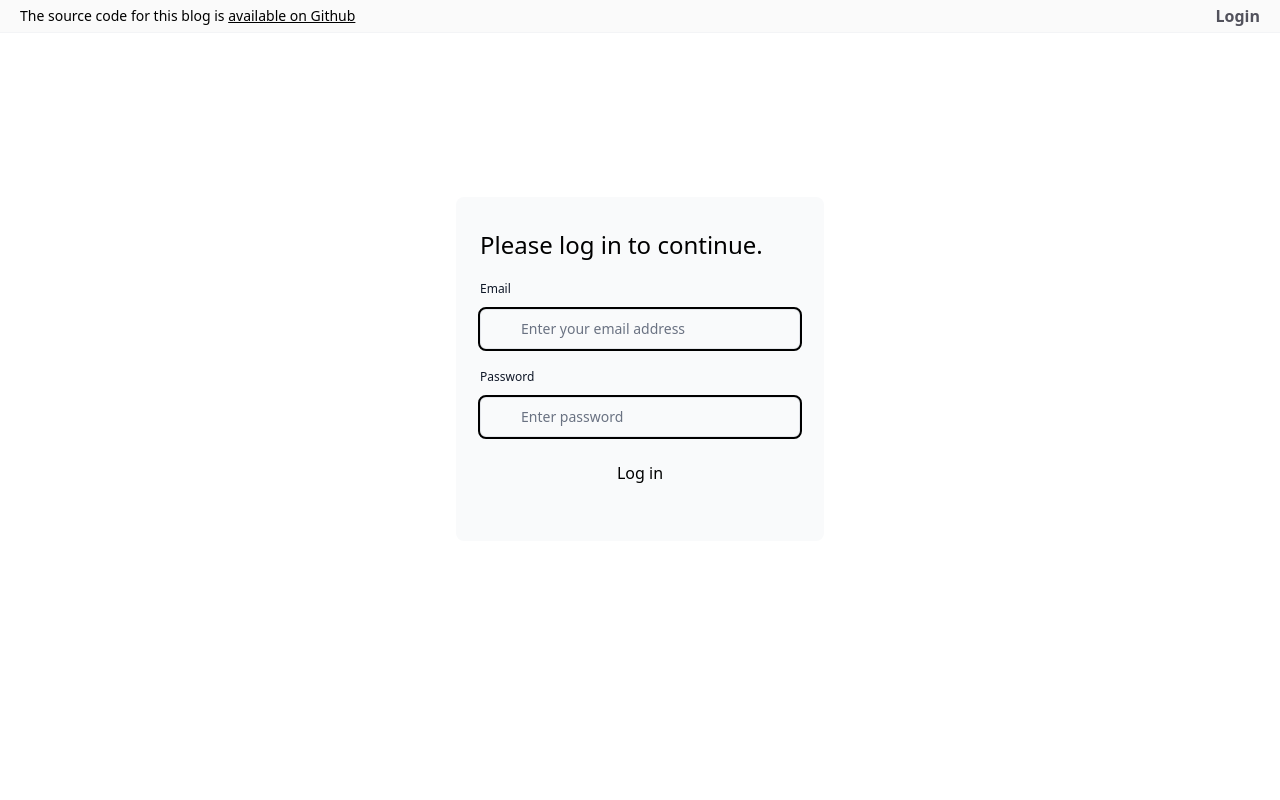
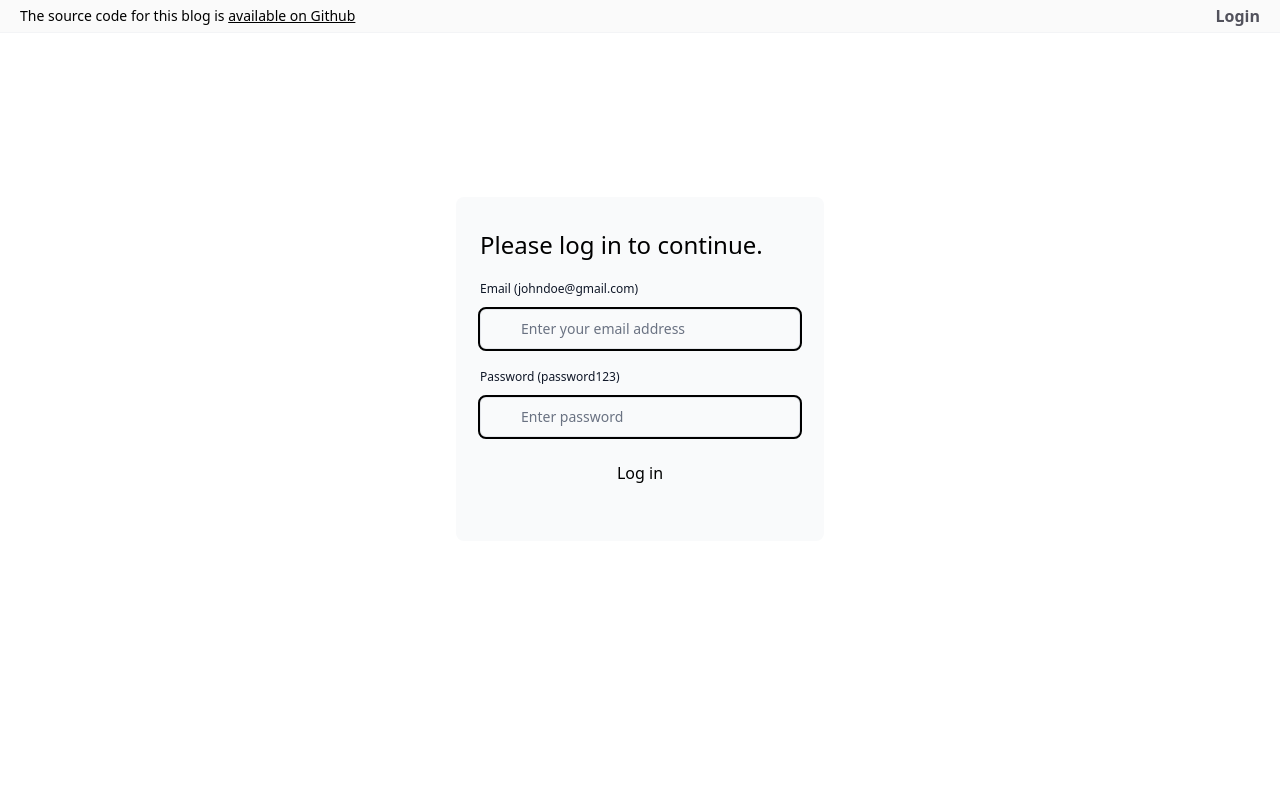
Before and after one commit to AbdallaAlhag/fullstack-next-blog, a Next.js app: page /login in a window 1280 px wide. Shown: the top 800 px of the page. Built offline with nearby package versions, Linux system fonts and the light colour scheme; no server answers.

Commit message:
Adding log in info for login form to allow guests without signing up

```diff
--- a/app/_components/login-form.tsx
+++ b/app/_components/login-form.tsx
@@ -21,7 +21,7 @@ export default function LoginForm() {
               className="mb-3 mt-5 block text-xs font-medium text-gray-900"
               htmlFor="email"
             >
-              Email
+              Email (johndoe@gmail.com)
             </label>
             <div className="relative">
               <input
@@ -39,7 +39,7 @@ export default function LoginForm() {
               className="mb-3 mt-5 block text-xs font-medium text-gray-900"
               htmlFor="password"
             >
-              Password
+              Password (password123)
             </label>
             <div className="relative">
               <input
```
